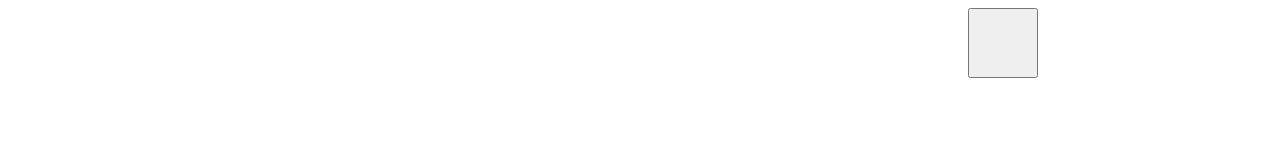
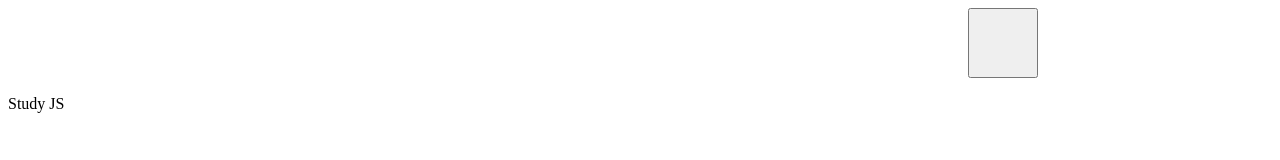
Before and after one commit to kep21/courses-js-part-last, a plain HTML site: page index.html in a window 1280 px wide. Drawn offline with Linux system fonts and the light colour scheme.

Commit message:
second commit

```diff
--- a/index.html
+++ b/index.html
@@ -11,7 +11,7 @@
 <body>
 
 	<button class="bnt"></button>
-
+<p>Study JS </p>
 	<script src="app.js"></script>
 </body>
 </html>
```
